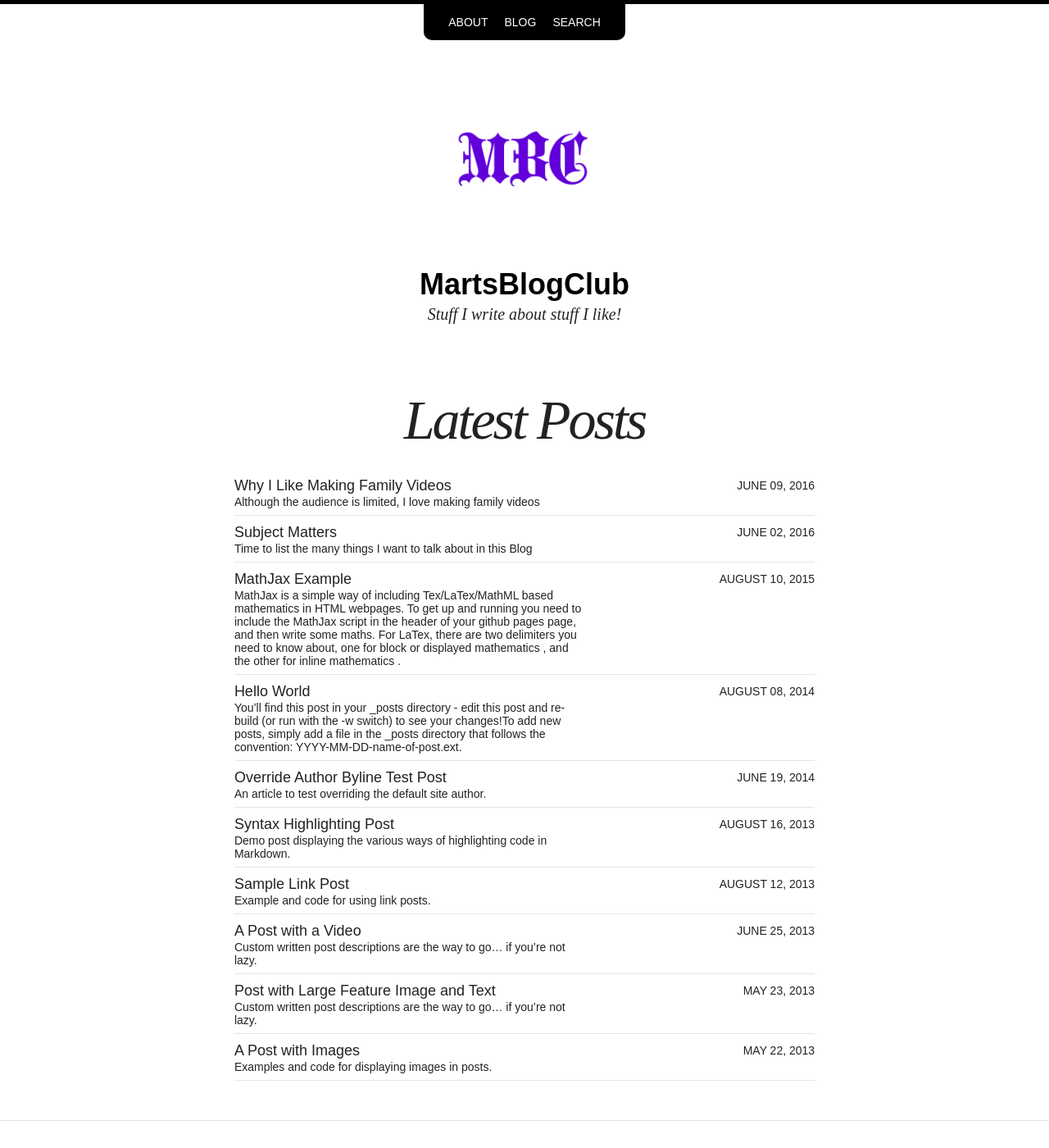
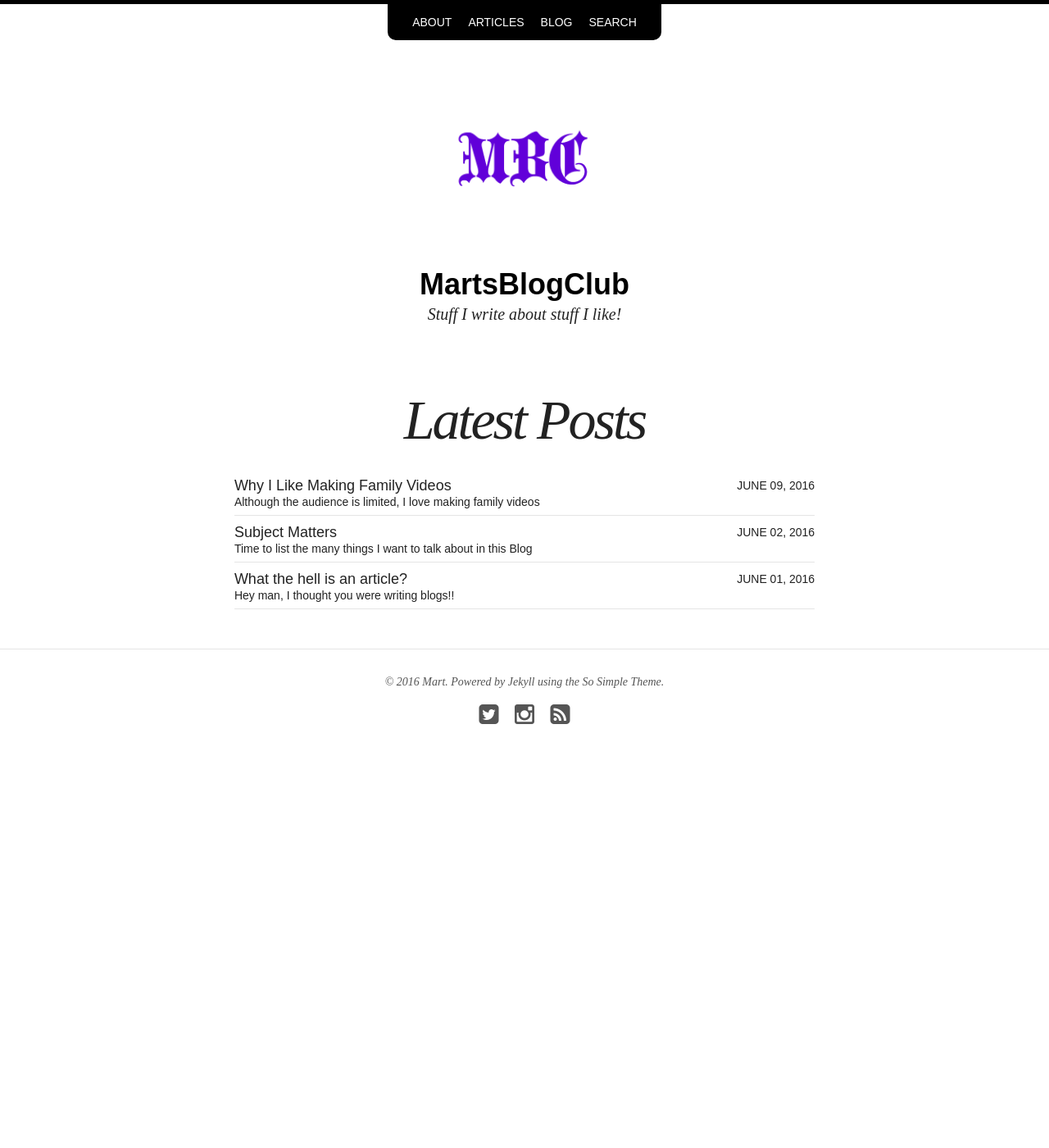
Before and after one commit to dawsneyland/dawsneyland.github.io, a Jekyll site: the page built from index.html, in a window 1280 px wide and 1400 px high. Shown: the whole window at 82% size. Built offline with Jekyll 4.4.1, drawn with Linux system fonts in a browser that asks for light colours; nearby versions of some CDN libraries.

Commit message:
just my posts

````diff
--- a/_data/navigation.yml
+++ b/_data/navigation.yml
@@ -3,8 +3,8 @@
 - title: About
   url: /about/
 
-#- title: Articles
-#  url: /articles/
+- title: Articles
+  url: /articles/
 
 - title: Blog
   url: /blog/
--- a/_posts/articles/2011-03-10-sample-post.md
+++ /dev/null
@@ -1,96 +0,0 @@
----
-layout: post
-title: Sample Post
-excerpt: "Just about everything you'll need to style in the theme: headings, paragraphs, blockquotes, tables, code blocks, and more."
-modified: 2016-06-01T14:17:25-04:00
-categories: articles
-tags: [sample-post]
-image:
-  feature: so-simple-sample-image-1.jpg
-  credit: WeGraphics
-  creditlink: http://wegraphics.net/downloads/free-ultimate-blurred-background-pack/
-comments: true
-share: true
----
-
-Below is just about everything you'll need to style in the theme. Check the source code to see the many embedded elements within paragraphs.
-
-# Heading 1
-
-## Heading 2
-
-### Heading 3
-
-#### Heading 4
-
-##### Heading 5
-
-###### Heading 6
-
-### Body text
-
-Lorem ipsum dolor sit amet, test link adipiscing elit. **This is strong**. Nullam dignissim convallis est. Quisque aliquam.
-
-![Smithsonian Image]({{ site.url }}/images/3953273590_704e3899d5_m.jpg)
-{: .pull-right}
-
-*This is emphasized*. Donec faucibus. Nunc iaculis suscipit dui. 53 = 125. Water is H<sub>2</sub>O. Nam sit amet sem. Aliquam libero nisi, imperdiet at, tincidunt nec, gravida vehicula, nisl. The New York Times <cite>(That’s a citation)</cite>. <u>Underline</u>. Maecenas ornare tortor. Donec sed tellus eget sapien fringilla nonummy. Mauris a ante. Suspendisse quam sem, consequat at, commodo vitae, feugiat in, nunc. Morbi imperdiet augue quis tellus.
-
-HTML and <abbr title="cascading stylesheets">CSS<abbr> are our tools. Mauris a ante. Suspendisse quam sem, consequat at, commodo vitae, feugiat in, nunc. Morbi imperdiet augue quis tellus. Praesent mattis, massa quis luctus fermentum, turpis mi volutpat justo, eu volutpat enim diam eget metus.
-
-### Blockquotes
-
-> Lorem ipsum dolor sit amet, test link adipiscing elit. Nullam dignissim convallis est. Quisque aliquam.
-
-## List Types
-
-### Ordered Lists
-
-1. Item one
-   1. sub item one
-   2. sub item two
-   3. sub item three
-2. Item two
-
-### Unordered Lists
-
-* Item one
-* Item two
-* Item three
-
-## Tables
-
-| Header1 | Header2 | Header3 |
-|:--------|:-------:|--------:|
-| cell1   | cell2   | cell3   |
-| cell4   | cell5   | cell6   |
-|----
-| cell1   | cell2   | cell3   |
-| cell4   | cell5   | cell6   |
-|=====
-| Foot1   | Foot2   | Foot3   |
-{: .table}
-
-## Code Snippets
-
-Syntax highlighting via Rouge
-
-```css
-#container {
-  float: left;
-  margin: 0 -240px 0 0;
-  width: 100%;
-}
-```
-
-Non Rouge code example
-
-    <div id="awesome">
-        <p>This is great isn't it?</p>
-    </div>
-
-## Buttons
-
-Make any link standout more when applying the `.btn` class.
-
-<div markdown="0"><a href="#" class="btn">This is a button</a></div>
--- a/_posts/articles/2013-05-22-sample-post-images.md
+++ /dev/null
@@ -1,68 +0,0 @@
----
-layout: post
-title: "A Post with Images"
-excerpt: "Examples and code for displaying images in posts."
-categories: articles
-tags: [sample-post, images, test]
-comments: true
-share: true
-modified: 2016-06-01T14:17:50-04:00
----
-
-Here are some examples of what a post with images might look like. If you want to display two or three images next to each other responsively use `figure` with the appropriate `class`. Each instance of `figure` is auto-numbered and displayed in the caption.
-
-## Figures (for images or video)
-
-### One Up
-
-<figure>
-	<a href="http://farm9.staticflickr.com/8426/7758832526_cc8f681e48_b.jpg"><img src="http://farm9.staticflickr.com/8426/7758832526_cc8f681e48_c.jpg" alt="image"></a>
-	<figcaption><a href="http://www.flickr.com/photos/80901381@N04/7758832526/" title="Morning Fog Emerging From Trees by A Guy Taking Pictures, on Flickr">Morning Fog Emerging From Trees by A Guy Taking Pictures, on Flickr</a>.</figcaption>
-</figure>
-
-### Two Up
-
-Apply the `half` class like so to display two images side by side that share the same caption.
-
-```html
-<figure class="half">
-	<img src="/images/image-filename-1.jpg" alt="image">
-	<img src="/images/image-filename-2.jpg" alt="image">
-	<figcaption>Caption describing these two images.</figcaption>
-</figure>
-```
-
-And you'll get something that looks like this:
-
-<figure class="half">
-	<a href="http://placehold.it/1200x600.jpg"><img src="http://placehold.it/600x300.jpg" alt="image"></a>
-	<a href="http://placehold.it/1200x600.jpg"><img src="http://placehold.it/600x300.jpg" alt="image"></a>
-	<img src="http://placehold.it/600x300.jpg" alt="image">
-	<img src="http://placehold.it/600x300.jpg" alt="image">
-	<figcaption>Two images.</figcaption>
-</figure>
-
-### Three Up
-
-Apply the `third` class like so to display three images side by side that share the same caption.
-
-```html
-<figure class="third">
-	<a href="http://placehold.it/1200x600.jpg"><img src="http://placehold.it/600x300.jpg" alt="image"></a>
-	<a href="http://placehold.it/1200x600.jpg"><img src="http://placehold.it/600x300.jpg" alt="image"></a>
-	<a href="http://placehold.it/1200x600.jpg"><img src="http://placehold.it/600x300.jpg" alt="image"></a>
-	<figcaption>Caption describing these three images.</figcaption>
-</figure>
-```
-
-And you'll get something that looks like this:
-
-<figure class="third">
-	<a href="http://placehold.it/1200x600.jpg"><img src="http://placehold.it/600x300.jpg" alt="image"></a>
-	<a href="http://placehold.it/1200x600.jpg"><img src="http://placehold.it/600x300.jpg" alt="image"></a>
-	<a href="http://placehold.it/1200x600.jpg"><img src="http://placehold.it/600x300.jpg" alt="image"></a>
-	<a href="http://placehold.it/1200x600.jpg"><img src="http://placehold.it/600x300.jpg" alt="image"></a>
-	<a href="http://placehold.it/1200x600.jpg"><img src="http://placehold.it/600x300.jpg" alt="image"></a>
-	<a href="http://placehold.it/1200x600.jpg"><img src="http://placehold.it/600x300.jpg" alt="image"></a>
-	<figcaption>Three images.</figcaption>
-</figure>
--- a/_posts/articles/2013-05-23-readability-feature-post.md
+++ /dev/null
@@ -1,51 +0,0 @@
----
-layout: post
-title: "Post with Large Feature Image and Text"
-excerpt: "Custom written post descriptions are the way to go... if you're not lazy."
-categories: articles
-tags: [sample-post, readability]
-modified: 2013-06-30
-image:
-  feature: so-simple-sample-image-3.jpg
-  credit: WeGraphics
-  creditlink: http://wegraphics.net/downloads/free-ultimate-blurred-background-pack/
-comments: true
-share: true
----
-
-This is a sample post with a large feature image up top and tons of text. Odio ad blue bottle vinyl, 90's narwhal commodo bitters pour-over nostrud. Ugh est hashtag in, fingerstache adipisicing laboris esse Pinterest shabby chic Portland. Shoreditch bicycle rights anim, flexitarian laboris put a bird on it vinyl cupidatat narwhal. Hashtag artisan skateboard, flannel Bushwick nesciunt salvia aute fixie do plaid post-ironic dolor McSweeney's. Cliche pour-over chambray nulla four loko skateboard sapiente hashtag.
-
-Vero laborum commodo occupy. Semiotics voluptate mumblecore pug. Cosby sweater ullamco quinoa ennui assumenda, sapiente occupy delectus lo-fi. Ea fashion axe Marfa cillum aliquip. Retro Bushwick keytar cliche. Before they sold out sustainable gastropub Marfa readymade, ethical Williamsburg skateboard brunch qui consectetur gentrify semiotics. Mustache cillum irony, fingerstache magna pour-over keffiyeh tousled selfies.
-
-## Cupidatat 90's lo-fi authentic try-hard
-
-In pug Portland incididunt mlkshk put a bird on it vinyl quinoa. Terry Richardson shabby chic +1, scenester Tonx excepteur tempor fugiat voluptate fingerstache aliquip nisi next level. Farm-to-table hashtag Truffaut, Odd Future ex meggings gentrify single-origin coffee try-hard 90's.
-
-* Sartorial hoodie
-* Labore viral forage
-* Tote bag selvage
-* DIY exercitation et id ugh tumblr church-key
-
-Incididunt umami sriracha, ethical fugiat VHS ex assumenda yr irure direct trade. Marfa Truffaut bicycle rights, kitsch placeat Etsy kogi asymmetrical. Beard locavore flexitarian, kitsch photo booth hoodie plaid ethical readymade leggings yr.
-
-Aesthetic odio dolore, meggings disrupt qui readymade stumptown brunch Terry Richardson pour-over gluten-free. Banksy american apparel in selfies, biodiesel flexitarian organic meh wolf quinoa gentrify banjo kogi. Readymade tofu ex, scenester dolor umami fingerstache occaecat fashion axe Carles jean shorts minim. Keffiyeh fashion axe nisi Godard mlkshk dolore. Lomo you probably haven't heard of them eu non, Odd Future Truffaut pug keytar meggings McSweeney's Pinterest cred. Etsy literally aute esse, eu bicycle rights qui meggings fanny pack. Gentrify leggings pug flannel duis.
-
-## Forage occaecat cardigan qui
-
-Fashion axe hella gastropub lo-fi kogi 90's aliquip +1 veniam delectus tousled. Cred sriracha locavore gastropub kale chips, iPhone mollit sartorial. Anim dolore 8-bit, pork belly dolor photo booth aute flannel small batch. Dolor disrupt ennui, tattooed whatever salvia Banksy sartorial roof party selfies raw denim sint meh pour-over. Ennui eu cardigan sint, gentrify iPhone cornhole.
-
-> Whatever velit occaecat quis deserunt gastropub, leggings elit tousled roof party 3 wolf moon kogi pug blue bottle ea. Fashion axe shabby chic Austin quinoa pickled laborum bitters next level, disrupt deep v accusamus non fingerstache.
-
-Tote bag asymmetrical elit sunt. Occaecat authentic Marfa, hella McSweeney's next level irure veniam master cleanse. Sed hoodie letterpress artisan wolf leggings, 3 wolf moon commodo ullamco. Anim occupy ea labore Terry Richardson. Tofu ex master cleanse in whatever pitchfork banh mi, occupy fugiat fanny pack Austin authentic. Magna fugiat 3 wolf moon, labore McSweeney's sustainable vero consectetur. Gluten-free disrupt enim, aesthetic fugiat jean shorts trust fund keffiyeh magna try-hard.
-
-## Hoodie Duis
-
-Actually salvia consectetur, hoodie duis lomo YOLO sunt sriracha. Aute pop-up brunch farm-to-table odio, salvia irure occaecat. Sriracha small batch literally skateboard. Echo Park nihil hoodie, aliquip forage artisan laboris. Trust fund reprehenderit nulla locavore. Stumptown raw denim kitsch, keffiyeh nulla twee dreamcatcher fanny pack ullamco 90's pop-up est culpa farm-to-table. Selfies 8-bit do pug odio.
-
-### Thundercats Ho!
-
-Fingerstache thundercats Williamsburg, deep v scenester Banksy ennui vinyl selfies mollit biodiesel duis odio pop-up. Banksy 3 wolf moon try-hard, sapiente enim stumptown deep v ad letterpress. Squid beard brunch, exercitation raw denim yr sint direct trade. Raw denim narwhal id, flannel DIY McSweeney's seitan. Letterpress artisan bespoke accusamus, meggings laboris consequat Truffaut qui in seitan. Sustainable cornhole Schlitz, twee Cosby sweater banh mi deep v forage letterpress flannel whatever keffiyeh. Sartorial cred irure, semiotics ethical sed blue bottle nihil letterpress.
-
-Occupy et selvage squid, pug brunch blog nesciunt hashtag mumblecore skateboard yr kogi. Ugh small batch swag four loko. Fap post-ironic qui tote bag farm-to-table american apparel scenester keffiyeh vero, swag non pour-over gentrify authentic pitchfork. Schlitz scenester lo-fi voluptate, tote bag irony bicycle rights pariatur vero Vice freegan wayfarers exercitation nisi shoreditch. Chambray tofu vero sed. Street art swag literally leggings, Cosby sweater mixtape PBR lomo Banksy non in pitchfork ennui McSweeney's selfies. Odd Future Banksy non authentic.
-
-Aliquip enim artisan dolor post-ironic. Pug tote bag Marfa, deserunt pour-over Portland wolf eu odio intelligentsia american apparel ugh ea. Sunt viral et, 3 wolf moon gastropub pug id. Id fashion axe est typewriter, mlkshk Portland art party aute brunch. Sint pork belly Cosby sweater, deep v mumblecore kitsch american apparel. Try-hard direct trade tumblr sint skateboard. Adipisicing bitters excepteur biodiesel, pickled gastropub aute veniam.
--- a/_posts/articles/2013-06-25-video-post.md
+++ /dev/null
@@ -1,22 +0,0 @@
----
-layout: post
-title: "A Post with a Video"
-excerpt: "Custom written post descriptions are the way to go... if you're not lazy."
-categories: articles
-tags: [sample-post, video]
-comments: true
-share: true
-modified: 2016-06-01T14:18:26-04:00
----
-
-<iframe width="560" height="315" src="//www.youtube.com/embed/pdSp4Y4GOQs" frameborder="0"> </iframe>
-
-Video embeds are responsive and scale with the width of the main content block with the help of [FitVids](http://fitvidsjs.com/).
-
-```html
-<iframe width="560" height="315" src="http://www.youtube.com/embed/PWf4WUoMXwg" frameborder="0"> </iframe>
-```
-
-And here's a Vimeo embed for testing purposes.
-
-<iframe src="//player.vimeo.com/video/98146708?title=0&amp;byline=0" width="500" height="281" frameborder="0"> </iframe>
--- a/_posts/articles/2013-08-12-sample-link-post.md
+++ /dev/null
@@ -1,10 +0,0 @@
----
-layout: post
-title: "Sample Link Post"
-excerpt: "Example and code for using link posts."
-categories: articles
-tags: [sample-post, link-post]
-link: http://mademistakes.com
----
-
-So Simple Theme now supports **link posts**, made famous by John Gruber. To activate just add `link: http://url-you-want-linked` to the post's YAML front matter and you're done.
--- a/_posts/articles/2013-08-16-code-highlighting-post.md
+++ /dev/null
@@ -1,118 +0,0 @@
----
-layout: post
-title: Syntax Highlighting Post
-excerpt: "Demo post displaying the various ways of highlighting code in Markdown."
-categories: articles
-tags: [sample-post, code, highlighting]
-image:
-  feature: so-simple-sample-image-5.jpg
-  credit: WeGraphics
-  creditlink: http://wegraphics.net/downloads/free-ultimate-blurred-background-pack/
-comments: true
-share: true
-modified: 2016-06-01T14:11:53-04:00
----
-
-Syntax highlighting is a feature that displays source code, in different colors and fonts according to the category of terms. This feature facilitates writing in a structured language such as a programming language or a markup language as both structures and syntax errors are visually distinct. Highlighting does not affect the meaning of the text itself; it is intended only for human readers.[^1]
-
-[^1]: <http://en.wikipedia.org/wiki/Syntax_highlighting>
-
-### Highlighted Code Blocks
-
-To modify styling and highlight colors edit `/_sass/_syntax.scss`.
-
-```css
-#container {
-  float: left;
-  margin: 0 -240px 0 0;
-  width: 100%;
-}
-```
-
-```html
-{% raw %}
-<nav class="pagination" role="navigation">
-    {% if page.previous %}
-        <a href="{{ site.url }}{{ page.previous.url }}" class="btn" title="{{ page.previous.title }}">Previous article</a>
-    {% endif %}
-    {% if page.next %}
-        <a href="{{ site.url }}{{ page.next.url }}" class="btn" title="{{ page.next.title }}">Next article</a>
-    {% endif %}
-</nav><!-- /.pagination -->
-{% endraw %}
-```
-
-```ruby
-module Jekyll
-  class TagIndex < Page
-    def initialize(site, base, dir, tag)
-      @site = site
-      @base = base
-      @dir = dir
-      @name = 'index.html'
-      self.process(@name)
-      self.read_yaml(File.join(base, '_layouts'), 'tag_index.html')
-      self.data['tag'] = tag
-      tag_title_prefix = site.config['tag_title_prefix'] || 'Tagged: '
-      tag_title_suffix = site.config['tag_title_suffix'] || '&#8211;'
-      self.data['title'] = "#{tag_title_prefix}#{tag}"
-      self.data['description'] = "An archive of posts tagged #{tag}."
-    end
-  end
-end
-```
-
-### Standard Code Block
-
-    {% raw %}
-    <nav class="pagination" role="navigation">
-        {% if page.previous %}
-            <a href="{{ site.url }}{{ page.previous.url }}" class="btn" title="{{ page.previous.title }}">Previous article</a>
-        {% endif %}
-        {% if page.next %}
-            <a href="{{ site.url }}{{ page.next.url }}" class="btn" title="{{ page.next.title }}">Next article</a>
-        {% endif %}
-    </nav><!-- /.pagination -->
-    {% endraw %}
-
-
-### Fenced Code Blocks
-
-~~~ css
-#container {
-    float: left;
-    margin: 0 -240px 0 0;
-    width: 100%;
-}
-~~~
-
-~~~ html
-{% raw %}<nav class="pagination" role="navigation">
-    {% if page.previous %}
-        <a href="{{ site.url }}{{ page.previous.url }}" class="btn" title="{{ page.previous.title }}">Previous article</a>
-    {% endif %}
-    {% if page.next %}
-        <a href="{{ site.url }}{{ page.next.url }}" class="btn" title="{{ page.next.title }}">Next article</a>
-    {% endif %}
-</nav><!-- /.pagination -->{% endraw %}
-~~~
-
-~~~ ruby
-module Jekyll
-  class TagIndex < Page
-    def initialize(site, base, dir, tag)
-      @site = site
-      @base = base
-      @dir = dir
-      @name = 'index.html'
-      self.process(@name)
-      self.read_yaml(File.join(base, '_layouts'), 'tag_index.html')
-      self.data['tag'] = tag
-      tag_title_prefix = site.config['tag_title_prefix'] || 'Tagged: '
-      tag_title_suffix = site.config['tag_title_suffix'] || '&#8211;'
-      self.data['title'] = "#{tag_title_prefix}#{tag}"
-      self.data['description'] = "An archive of posts tagged #{tag}."
-    end
-  end
-end
-~~~
--- a/_posts/articles/2014-06-19-author-override.md
+++ /dev/null
@@ -1,50 +0,0 @@
----
-layout: post
-title: "Override Author Byline Test Post"
-excerpt: "An article to test overriding the default site author."
-categories: articles
-tags: [sample-post, readability, test]
-author: billy_rick
-comments: true
-share: true
-modified: 2016-06-01T14:18:57-04:00
-image:
-  feature: so-simple-sample-image-7.jpg
-  credit: WeGraphics
-  creditlink: http://wegraphics.net/downloads/free-ultimate-blurred-background-pack/
----
-
-For those of you who may have content written by multiple authors on your site you can now assign different authors to each post if desired.
-
-Previously the theme used a global author for the entire site and those attributes would be used in all bylines, social networking links, Twitter Card attribution, and Google Authorship. These `owner` variables were defined in `config.yml`
-
-Start by modifying or creating a new `authors.yml` file in the `_data` folder and add your authors using the following format.
-
-```yaml
-# Authors
-
-billy_rick:
-  name: Billy Rick
-  web: http://thewhip.com
-  email: billy@rick.com
-  bio: "What do you want, jewels? I am a very extravagant man."
-  avatar: bio-photo-2.jpg
-  twitter: extravagantman
-  google:
-    plus: BillyRick
-
-cornelius_fiddlebone:
-  name: Cornelius Fiddlebone
-  email: cornelius@thewhip.com
-  bio: "I ordered what?"
-  avatar: bio-photo.jpg
-  twitter: rhymeswithsackit
-  google:
-    plus: CorneliusFiddlebone
-```
-
-To assign Billy Rick as an author for our post. You'd add the following YAML front matter to a post:
-
-```yaml
-author: billy_rick
-```
--- /dev/null
+++ b/_posts/articles/2016-06-01-what-the-hell-is-an-article.md
@@ -0,0 +1,24 @@
+---
+layout: post
+title: What the hell is an article?
+excerpt: "Hey man, I thought you were writing blogs!!"
+modified: 2016-06-01
+categories: articles
+tags: [blog]
+#image:
+#  feature: so-simple-sample-image-1.jpg
+#  credit: WeGraphics
+#  creditlink: http://wegraphics.net/downloads/free-ultimate-blurred-background-pack/
+comments: true
+share: true
+---
+
+Blogs. Articles. What's the difference? At the moment, I don't know but let me try and explain...
+
+# Blogs
+A blog, in my mind is like a diary entry. Possibly something that entered my mind or that I saw that I felt I needed to document in some way. Maybe it's funny; maybe it's poignant. It may justify a paragraph on this blog or it may deserve quite a few, but I feel it is a little more spontaneous than...
+
+# Articles
+Something more substantial. An idea I've been working on for some time, or a story to tell that Ive been trying to get just right. An regular feature or part of a series. Given this is one of my first posts, I have no idea the direction this website is going in or how long I'll stick at it.
+
+In my head, that is the difference between and blog and an article.
--- a/_posts/blog/2014-08-08-hello-world.md
+++ /dev/null
@@ -1,34 +0,0 @@
----
-layout: post
-title: "Hello World"
-modified:
-categories: blog
-excerpt:
-tags: []
-image:
-  feature:
-date: 2014-08-08T15:39:55-04:00
-modified: 2016-06-01T14:19:19-04:00
----
-
-You'll find this post in your `_posts` directory - edit this post and re-build (or run with the `-w` switch) to see your changes!
-To add new posts, simply add a file in the `_posts` directory that follows the convention: YYYY-MM-DD-name-of-post.ext.
-
-## Sample Heading
-
-### Sample Heading 2
-
-Jekyll also offers powerful support for code snippets:
-
-```ruby
-def print_hi(name)
-  puts "Hi, #{name}"
-end
-print_hi('Tom')
-#=> prints 'Hi, Tom' to STDOUT.
-```
-
-Check out the [Jekyll docs][jekyll] for more info on how to get the most out of Jekyll. File all bugs/feature requests at [Jekyll's GitHub repo][jekyll-gh].
-
-[jekyll-gh]: https://github.com/jekyll/jekyll
-[jekyll]:    http://jekyllrb.com
--- a/_posts/blog/2015-08-10-mathjax-example.md
+++ /dev/null
@@ -1,32 +0,0 @@
----
-layout: post
-title: "MathJax Example"
-modified:
-categories: blog
-excerpt:
-tags: []
-image:
-  feature:
-date: 2015-08-10T08:08:50-04:00
----
-
-[MathJax](http://www.mathjax.org/) is a simple way of including Tex/LaTex/MathML based mathematics in HTML webpages. To get up and running you need to include the MathJax script in the header of your github pages page, and then write some maths. For LaTex, there are two delimiters you need to know about, one for block or displayed mathematics `\[ ... \]`, and the other for inline mathematics `\( ... \)`.
-
-## Usage
-
-To enable MathJax support be sure Kramdown is your Markdown flavor of choice and MathJax is set to true in your `_config.yml` file.
-
-```yaml
-markdown: kramdown
-mathjax: true
-```
-
-```
-Here is an example MathJax inline rendering \\( 1/x^{2} \\), and here is a block rendering:
-\\[ \frac{1}{n^{2}} \\]
-```
-
-Here is an example MathJax inline rendering \\( 1/x^{2} \\), and here is a block rendering:
-\\[ \frac{1}{n^{2}} \\]
-
-The only thing to look out for is the escaping of the backslash when using markdown, so the delimiters become `\\[ ... \\]` and `\\( ... \\)` for inline and block maths respectively.
````
Also changed, not shown: _posts/articles/2012-05-22-readability-post.md (deleted, +0 -50 lines).
